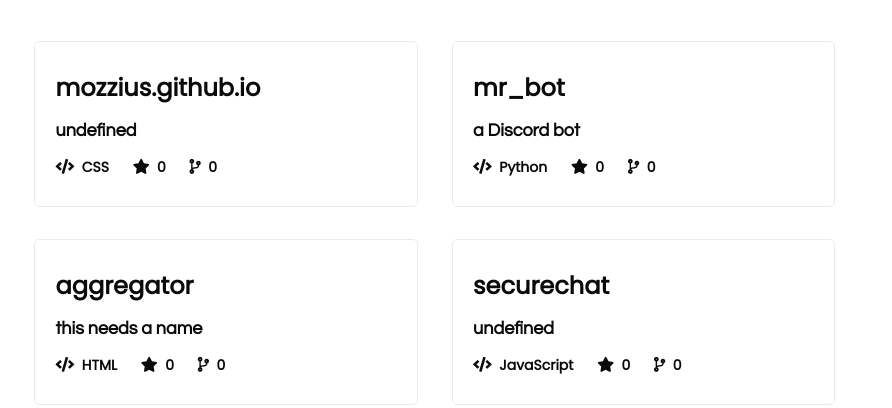
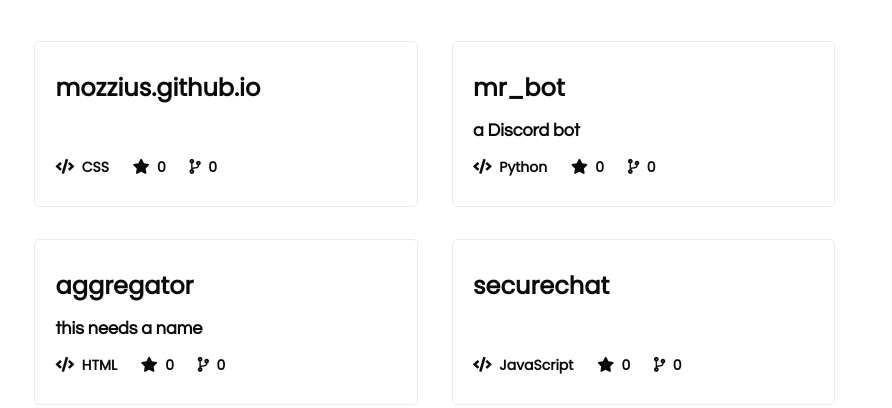
Before and after one commit to Mozzius/mozzius.github.io, a plain HTML site: page index.html in a window 1280 px wide. Shown: the part 174-582 px from the top of the page, 388-1280 px from the left. Drawn offline with nearby package versions, Linux system fonts and the light colour scheme; no server answers.

Commit message:
removed undefined

```diff
--- a/index.html
+++ b/index.html
@@ -31,7 +31,7 @@
                         <section>
                             <div class="section_title">mozzius.github.io</div>
                             <div class="about_section">
-                            undefined
+
                             </div>
                             <div class="bottom_section">
                                 <span><i class="fas fa-code"></i>&nbsp; CSS</span>
@@ -83,7 +83,7 @@
                         <section>
                             <div class="section_title">securechat</div>
                             <div class="about_section">
-                            undefined
+
                             </div>
                             <div class="bottom_section">
                                 <span><i class="fas fa-code"></i>&nbsp; JavaScript</span>
```
